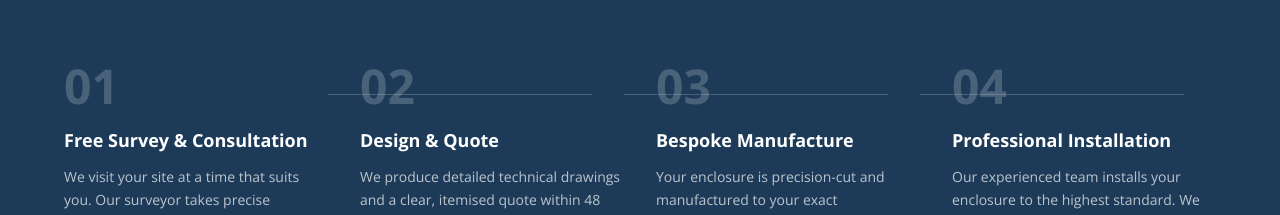
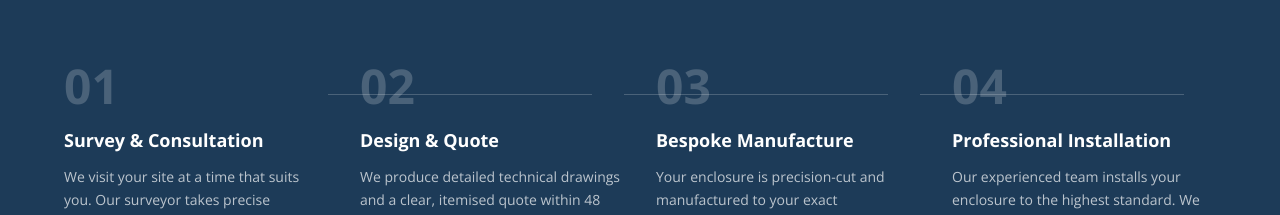
Before and after one commit to matthoppy/CustomShowers-Website, a React (Vite) app: page / in a window 1280 px wide. Shown: the part 2100-2315 px from the top of the page. Built offline with nearby package versions, Linux system fonts and the light colour scheme.

Commit message:
Remove 'Free' from Survey & Consultation title

```diff
--- a/src/components/Process.tsx
+++ b/src/components/Process.tsx
@@ -1,7 +1,7 @@
 const steps = [
   {
     number: "01",
-    title: "Free Survey & Consultation",
+    title: "Survey & Consultation",
     description:
       "We visit your site at a time that suits you. Our surveyor takes precise measurements, discusses your vision, and advises on glass thickness, hardware finishes, and design options.",
   },
```
